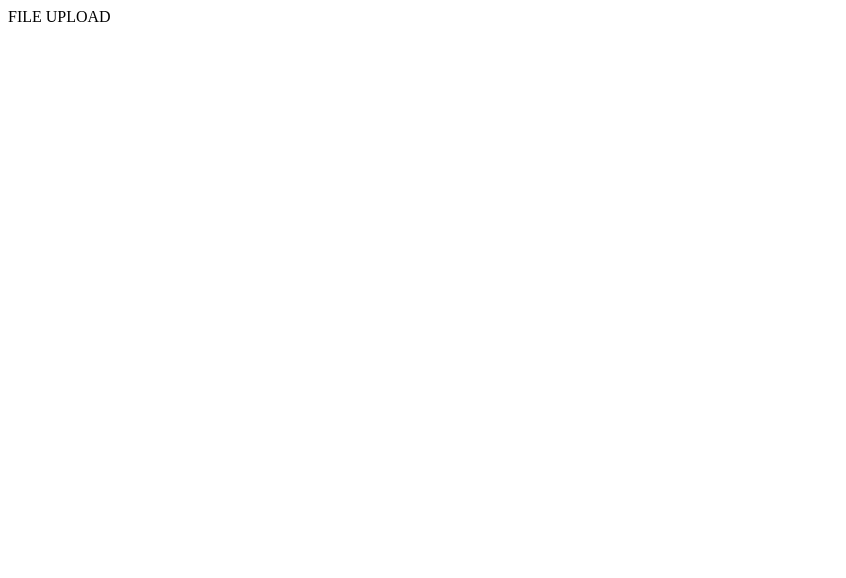
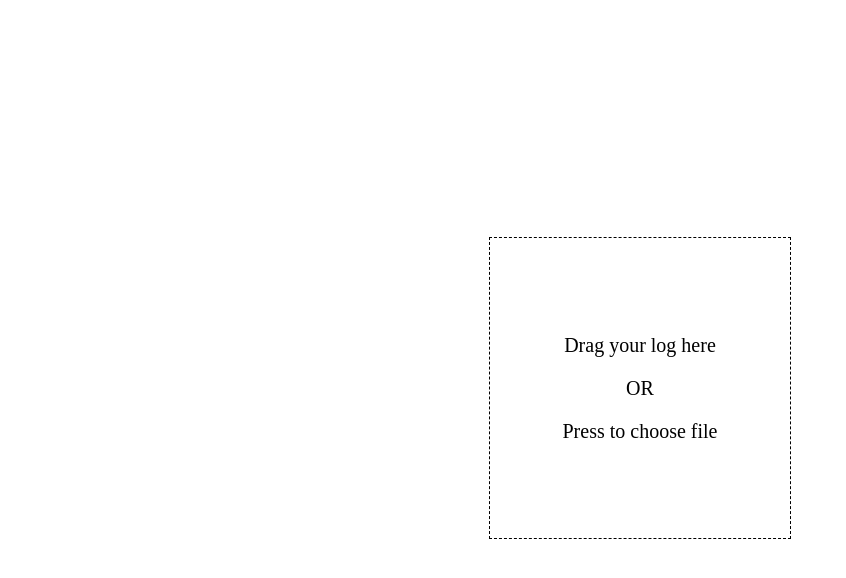
Before and after one commit to naortor/bunyan-log-reader, a React app: page / in a window 1280 px wide. Shown: the top 578 px of the page, without its empty margins (0-846 px from the left). Built offline with nearby package versions, Linux system fonts and the light colour scheme; the HTML template or start-up script is replaced by a standard one.

Commit message:
using emotion as css-in-js library + file uploader style

```diff
--- a/package.json
+++ b/package.json
@@ -22,6 +22,7 @@
   "homepage": "https://github.com/naortor/bunyan-log-reader#readme",
   "dependencies": {
     "create-react-class": "^15.6.0",
+    "emotion": "^6.0.2",
     "moment": "^2.18.1",
     "prop-types": "^15.5.10",
     "react": "^15.6.1",
@@ -37,6 +38,7 @@
     "extract-text-webpack-plugin": "^3.0.0",
     "sass-loader": "^6.0.6",
     "source-map-loader": "^0.2.1",
+    "style-loader": "^0.18.2",
     "webpack": "^3.2.0"
   }
 }
--- a/src/components/FileUploader.jsx
+++ b/src/components/FileUploader.jsx
@@ -2,6 +2,22 @@ import * as React from "react";
 var createReactClass = require('create-react-class');
 import Dropzone from 'react-dropzone';
 import PropTypes from 'prop-types';
+import { css } from 'emotion'
+
+const wrapper = css`
+    text-align:center;
+    height: 300px;
+    width:300px;
+    border: 1px dashed black;
+    display: flex;
+    align-items: center;
+    justify-content: center;
+    cursor:pointer;
+`;
+
+const textWrapper = css`
+    font-size:20px;
+`;
 
 
 
@@ -10,7 +26,13 @@ const FileUploader = createReactClass({
         return (
             <div>
                 <Dropzone className="dropzone" multiple={false} onDrop={this.props.onDrop}>
-                    FILE UPLOAD
+                    <div className={wrapper}>
+                        <div className={textWrapper}>
+                            <p>Drag your log here</p>
+                            <p>OR</p>
+                            <p>Press to choose file</p>
+                        </div>
+                    </div>
                 </Dropzone>
             </div>
         );
--- a/src/components/Log.jsx
+++ b/src/components/Log.jsx
@@ -13,7 +13,6 @@ const FileUploader = createReactClass({
         return (
             <ul>
                 {log.map((event,i)=>{
-                    console.log(event);
                     return (
                         <li key={i}>
                             <div className="date">{moment(event.time).format('DD-MM-YYYY h:mm:ss')}</div>
--- a/src/components/LogReader.jsx
+++ b/src/components/LogReader.jsx
@@ -2,9 +2,14 @@ import * as React from "react";
 var createReactClass = require('create-react-class');
 import FileUploader from "./FileUploader";
 import Log from './Log';
+import { css } from 'emotion'
 
-const LogReaderMixins = {
-};
+const wrapper = css`
+    min-height: 95vh;
+    display: flex;
+    align-items: center;
+    justify-content: center;
+`;
 
 const LogReader = createReactClass({
     getInitialState() {
@@ -33,14 +38,14 @@ const LogReader = createReactClass({
 
         if (!this.state.fileUploaded) {
             return (
-                <div>
+                <div className={wrapper}>
                     <FileUploader onDrop={this.onDrop} />
                 </div>
             );
         }
 
         return (
-            <div>
+            <div className={wrapper}>
                 <Log log={this.state.logs} />
             </div>
         )
--- a/webpack.config.js
+++ b/webpack.config.js
@@ -23,13 +23,7 @@ module.exports = {
             },
 
             { enforce: "pre", test: /\.js$/, loader: "source-map-loader" },
-            {
-                test: /\.scss$/,
-                loader: ExtractTextPlugin.extract({
-                    fallback: 'style-loader', // The backup style loader
-                    use: ['css-loader?sourceMap', 'sass-loader?sourceMap']
-                })
-            }
+            { test: /\.css$/, loader: "style-loader!css-loader" }
         ]
     },
 
```
Also changed, not shown: .babelrc, 3 other files (tests, documents, lock files or other folders).
